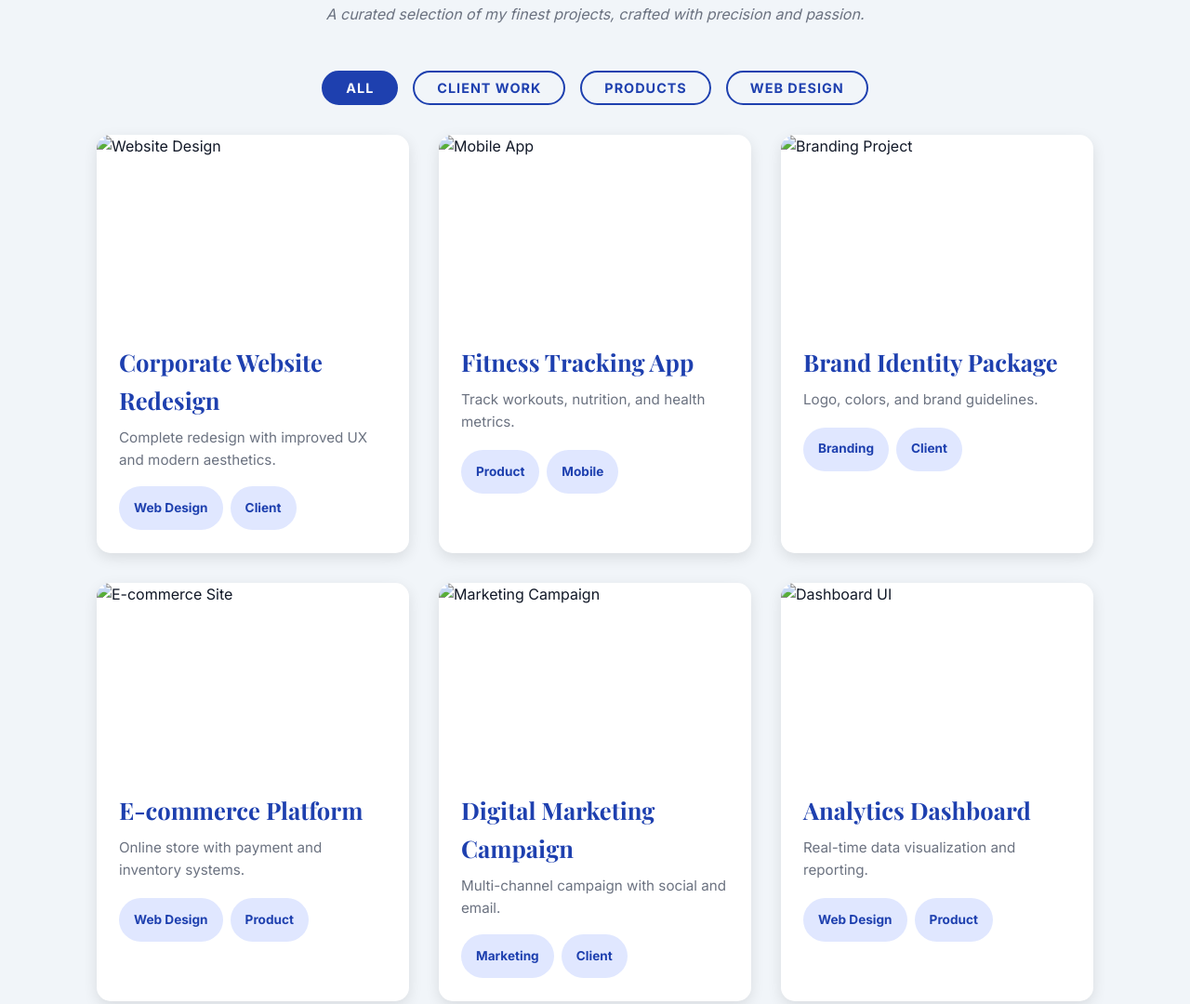
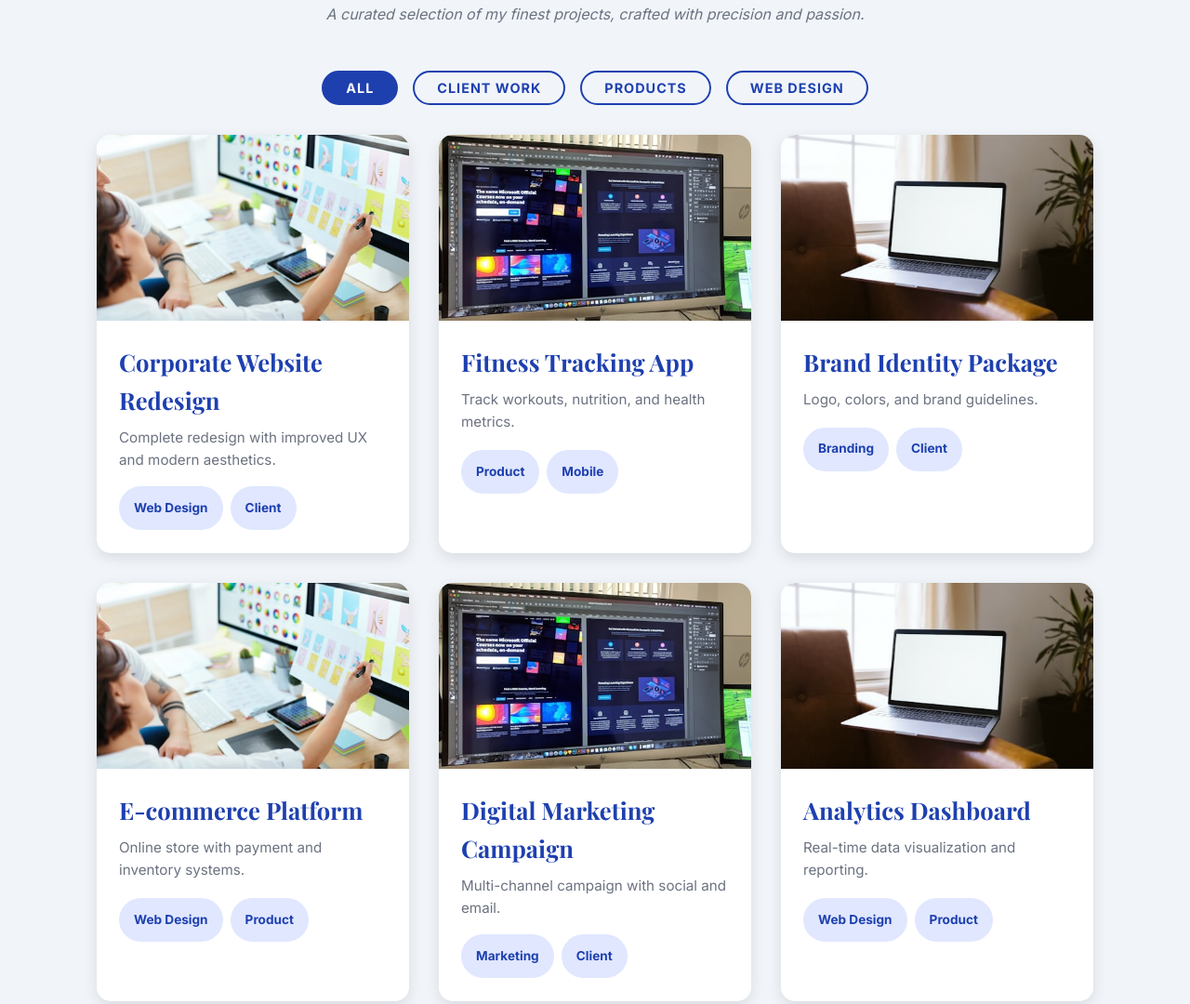
Before and after one commit to hunain78/portfolio, a plain HTML site: page index.html in a window 1280 px wide. Shown: the part 965-2045 px from the top of the page at 93% size. Drawn offline with nearby package versions, Linux system fonts and the light colour scheme; animation ran at ten frames a second.

Commit message:
updating images

```diff
--- a/index.html
+++ b/index.html
@@ -62,7 +62,7 @@
             <div class="portfolio-item animate-in" data-category="client web"
                 data-details="A complete redesign of a corporate website, focusing on user experience and modern aesthetics.">
                 <picture>
-                    <source srcset="media/corporate-website.webp" type="image/webp">
+                    <source srcset="media/photo-1.jpeg" type="image/jpeg">
                     <img src="media/photo-1.jpeg" alt="Website Design" class="portfolio-img" >
                 </picture>
                 <div class="portfolio-content">
@@ -77,7 +77,7 @@
             <div class="portfolio-item animate-in" data-category="product"
                 data-details="A mobile application designed to track workouts, nutrition, and health metrics with a sleek interface.">
                 <picture>
-                    <source srcset="media/fitness-app.webp" type="image/webp">
+                    <source srcset="media/photo-2.jpeg" type="image/jpeg">
                     <img src="media/photo-2.jpeg" alt="Mobile App" class="portfolio-img" >
                 </picture>
                 <div class="portfolio-content">
@@ -92,7 +92,7 @@
             <div class="portfolio-item animate-in" data-category="client"
                 data-details="A comprehensive branding package including logo design, color schemes, and brand guidelines for a premium client.">
                 <picture>
-                    <source srcset="media/branding.webp" type="image/webp">
+                    <source srcset="media/photo-3.jpeg" type="image/jpeg">
                     <img src="media/photo-3.jpeg" alt="Branding Project" class="portfolio-img" >
                 </picture>
                 <div class="portfolio-content">
@@ -107,7 +107,7 @@
             <div class="portfolio-item animate-in" data-category="web product"
                 data-details="A custom-built e-commerce platform with seamless payment integration and inventory management.">
                 <picture>
-                    <source srcset="media/ecommerce.webp" type="image/webp">
+                    <source srcset="media/photo-1.jpeg" type="iimage/jpeg">
                     <img src="media/photo-1.jpeg" alt="E-commerce Site" class="portfolio-img" >
                 </picture>
                 <div class="portfolio-content">
@@ -122,7 +122,7 @@
             <div class="portfolio-item animate-in" data-category="client"
                 data-details="A multi-channel digital marketing campaign integrating social media and email for maximum reach.">
                 <picture>
-                    <source srcset="media/marketing.webp" type="image/webp">
+                    <source srcset="media/photo-2.jpeg" type="image/jpeg">
                     <img src="media/photo-2.jpeg" alt="Marketing Campaign" class="portfolio-img" >
                 </picture>
                 <div class="portfolio-content">
@@ -137,7 +137,7 @@
             <div class="portfolio-item animate-in" data-category="product web"
                 data-details="An interactive analytics dashboard with real-time data visualization and reporting features.">
                 <picture>
-                    <source srcset="media/dashboard.webp" type="image/webp">
+                    <source srcset="media/photo-3.jpeg" type="image/jpeg">
                     <img src="media/photo-3.jpeg" alt="Dashboard UI" class="portfolio-img" >
                 </picture>
                 <div class="portfolio-content">
```
